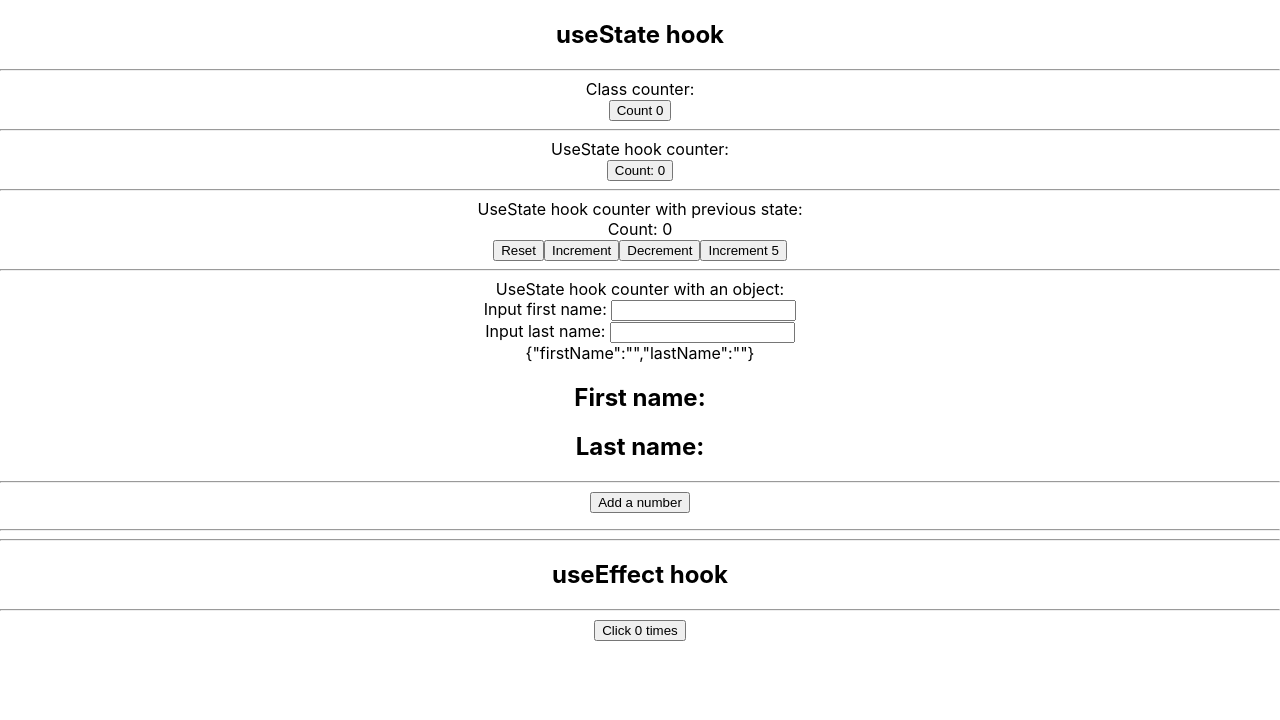
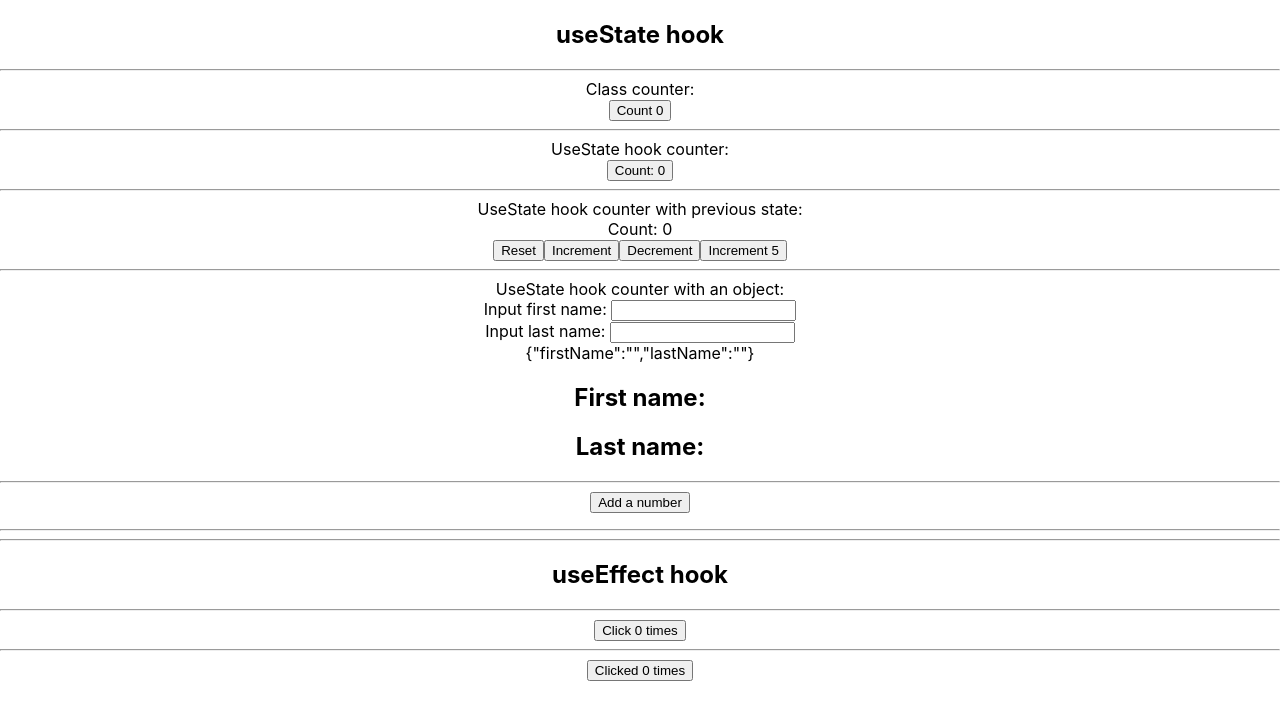
Before and after one commit to apm30/hooks, a React (Create React App) app: page / in a window 1280 px wide. Shown: the top 720 px of the page. Built offline with nearby package versions, Linux system fonts and the light colour scheme.

Commit message:
EffectHookCounterOne added

```diff
--- a/src/App.js
+++ b/src/App.js
@@ -6,6 +6,7 @@
 import HookCounterThree from './components/HookCounterThree';
 import HookCounterFour from './components/HookCounterFour';
 import ClassCounterOne from './components/ClassCounterOne';
+import EffectHookCounterOne from './EffectHookCounterOne';
 
 function App() {
 	return (
@@ -33,6 +34,8 @@
 			<h2>useEffect hook</h2>
 			<hr />
 			<ClassCounterOne />
+			<hr />
+			<EffectHookCounterOne />
 		</div>
 	);
 }
--- /dev/null
+++ b/src/EffectHookCounterOne.jsx
@@ -0,0 +1,17 @@
+import React, { useState, useEffect } from 'react';
+
+function EffectHookCounterOne() {
+	const [count, setCount] = useState(0);
+
+	useEffect(() => {
+		document.title = `Clicked ${count} times`;
+	});
+
+	return (
+		<div>
+			<button onClick={() => setCount(count + 1)}>Clicked {count} times</button>
+		</div>
+	);
+}
+
+export default EffectHookCounterOne;
```
